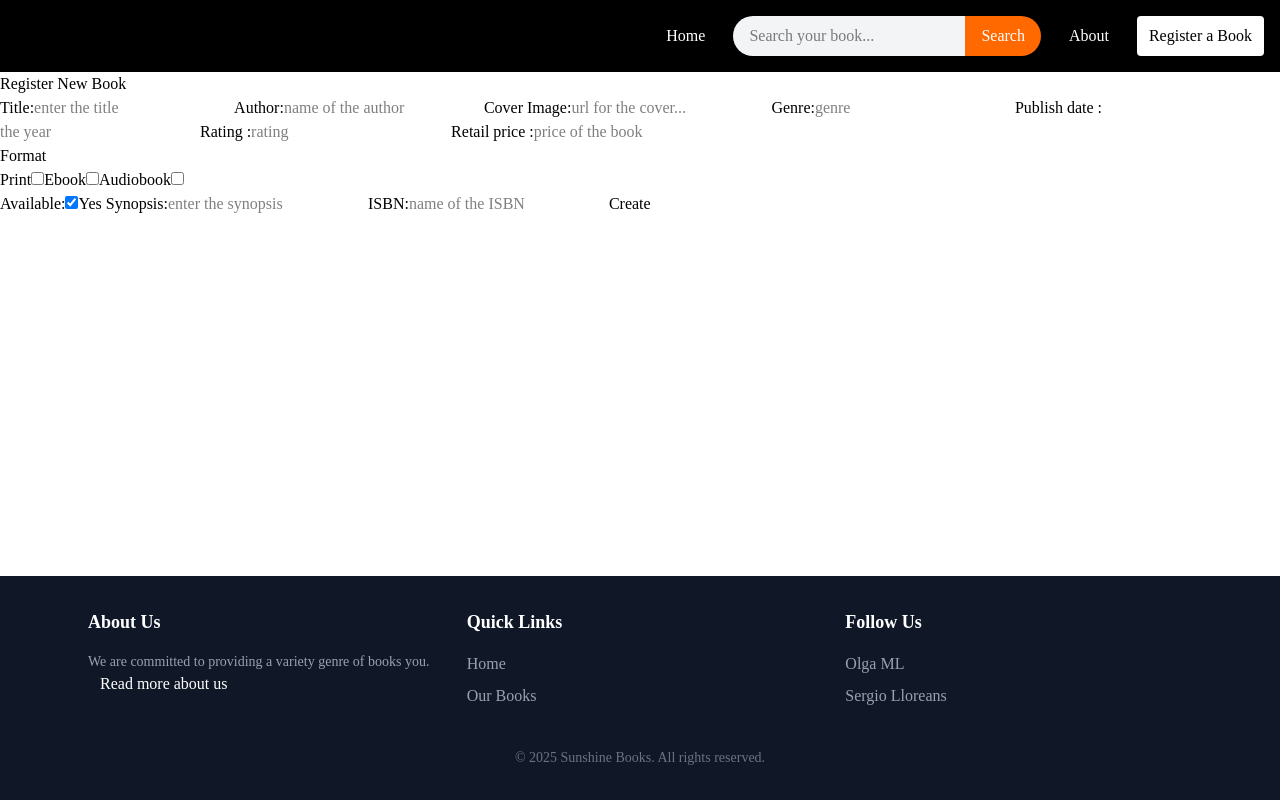
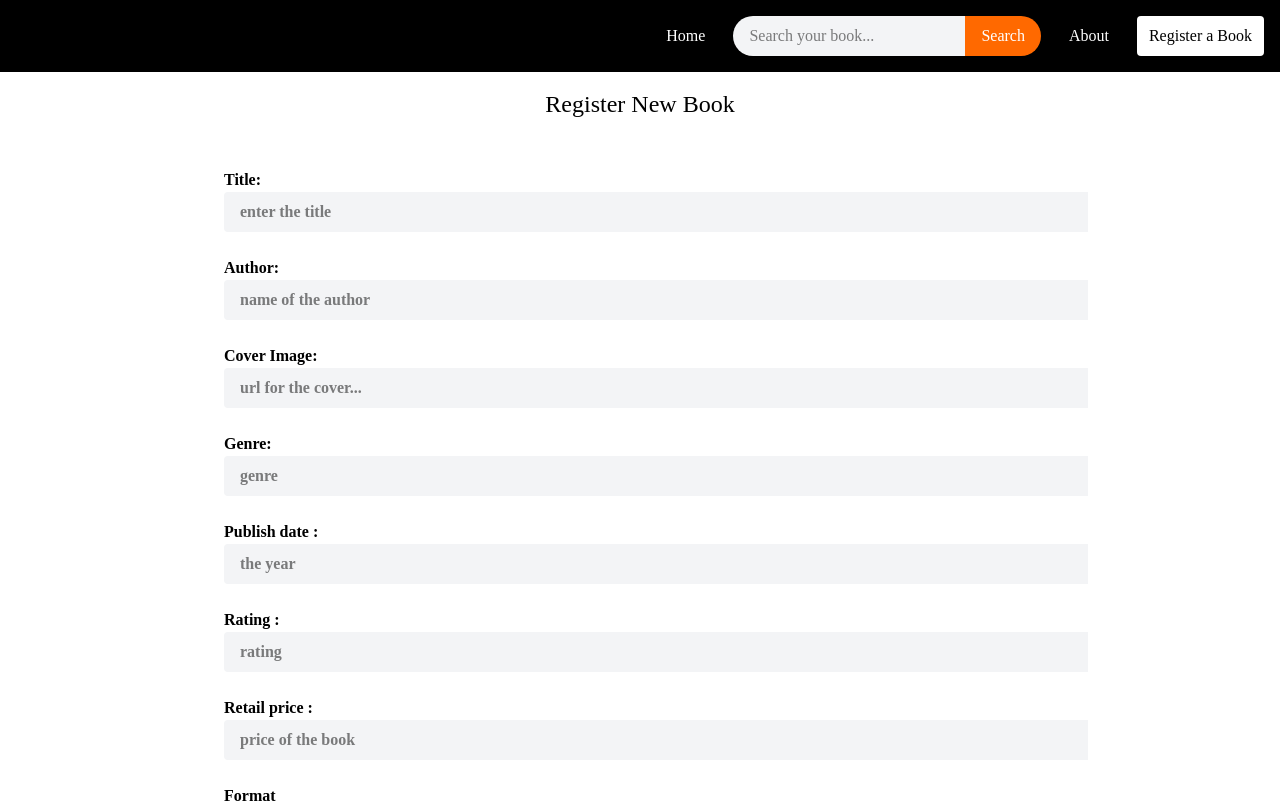
Before and after one commit to sunshine-books/sunshine-books, a React (Vite) app: page /newBook in a window 1280 px wide. Shown: the top 803 px of the page. Built offline with nearby package versions, Linux system fonts and the light colour scheme; some icons are missing.

Commit message:
add css to NewBook

```diff
--- a/src/App.css
+++ b/src/App.css
@@ -37,3 +37,9 @@ body {
 .book-author {
     @apply text-lg text-gray-500;
   }
+.label-form {
+    @apply flex flex-col font-bold
+}
+.input {
+    @apply gap-2 bg-gray-100 px-4 py-2 rounded text-black
+}
--- a/src/pages/NewBook.jsx
+++ b/src/pages/NewBook.jsx
@@ -52,12 +52,13 @@ function NewBook() {
     }
 
     return (
-        <div className="AddNewBook">
-            <h3>Register New Book</h3>
+        <div className="flex flex-col justify-center items-center gap-2 md:gap-4 w-full p-4">
+            <h3 className="text-2xl">Register New Book</h3>
 
-            <form onSubmit={handleSubmit}>
+            <form className="flex flex-col gap-2 rounded-2xl overflow-hidden bg-white p-8 space-y-4 max-w-4xl mx-auto"
+                onSubmit={handleSubmit}>
 
-                <label>
+                <label className="label-form">
                     Title:
                     <input
                         type="text"
@@ -65,10 +66,11 @@ function NewBook() {
                         placeholder="enter the title"
                         value={title}
                         onChange={(e) => { setTitle(e.target.value) }}
+                        className="input md:w-screen"
                     />
                 </label>
 
-                <label>
+                <label className="label-form">
                     Author:
                     <input
                         type="text"
@@ -76,10 +78,11 @@ function NewBook() {
                         placeholder="name of the author"
                         value={author}
                         onChange={(e) => { setAuthor(e.target.value) }}
+                        className="input md:w-screen"
                     />
                 </label>
 
-                <label>
+                <label className="label-form">
                     Cover Image:
                     <input
                         type="text"
@@ -87,10 +90,11 @@ function NewBook() {
                         placeholder="url for the cover..."
                         value={URL}
                         onChange={(e) => { setURL(e.target.value) }}
+                        className="input md:w-screen"
                     />
                 </label>
 
-                <label>
+                <label className="label-form">
                     Genre:
                     <input
                         type="text"
@@ -98,10 +102,11 @@ function NewBook() {
                         placeholder="genre"
                         value={genre}
                         onChange={(e) => { setGenre(e.target.value) }}
+                        className="input md:w-screen"
                     />
                 </label>
 
-                <label>
+                <label className="label-form">
                     Publish date :
                     <input
                         type="number"
@@ -109,10 +114,11 @@ function NewBook() {
                         placeholder="the year"
                         value={publishDate}
                         onChange={(e) => { setPublishDate(e.target.value) }}
+                        className="input md:w-screen"
                     />
                 </label>
 
-                <label>
+                <label className="label-form">
                     Rating :
                     <input
                         type="number"
@@ -120,10 +126,11 @@ function NewBook() {
                         placeholder="rating"
                         value={rating}
                         onChange={(e) => { setRating(e.target.value) }}
+                        className="input md:w-screen"
                     />
                 </label>
 
-                <label>
+                <label className="label-form">
                     Retail price :
                     <input
                         type="number"
@@ -131,11 +138,12 @@ function NewBook() {
                         placeholder="price of the book"
                         value={retailPrice}
                         onChange={(e) => { setRetailPrice(e.target.value) }}
+                        className="input md:w-screen"
                     />
                 </label>
 
-                <fieldset>
-                    <legend>Format</legend>
+                <fieldset className="flex flex-col">
+                    <legend className="label-form my-4">Format</legend>
 
                     <label>
                         Print
@@ -158,6 +166,7 @@ function NewBook() {
                                 ...prevState,
                                 ebook: !prevState.ebook
                             }))}
+
                         />
                     </label>
 
@@ -170,22 +179,26 @@ function NewBook() {
                                 ...prevState,
                                 audiobook: !prevState.audiobook
                             }))}
+
                         />
                     </label>
                 </fieldset>
 
-                <label>
+                <label className="flex flex-row gap-2">
                     Available:
+
+                    {isAvailable ? "Yes" : "No"}  {/* Show Yes if checked, No if unchecked */}
                     <input
                         type="checkbox"
                         checked={isAvailable} // Reflect state in checkbox
                         onChange={(e) => setIsAvailable(e.target.checked)} // Toggle state on change
                     />
-                    {isAvailable ? "Yes" : "No"}  {/* Show Yes if checked, No if unchecked */}
+
+
                 </label>
 
 
-                <label>
+                <label className="label-form">
                     Synopsis:
                     <input
                         type="textarea"
@@ -193,11 +206,12 @@ function NewBook() {
                         placeholder="enter the synopsis"
                         value={synopsis}
                         onChange={(e) => { setSynopsis(e.target.value) }}
+                        className="input md:w-screen"
                     />
                 </label>
 
 
-                <label>
+                <label className="label-form">
                     ISBN:
                     <input
                         type="number"
@@ -205,11 +219,11 @@ function NewBook() {
                         placeholder="name of the ISBN"
                         value={ISBN}
                         onChange={(e) => { setISBN(e.target.value) }}
+                        className="input md:w-screen"
                     />
                 </label>
 
-
-                <button>Create</button>
+                <button className="btn-green">Create</button>
             </form>
         </div>
     )
```
